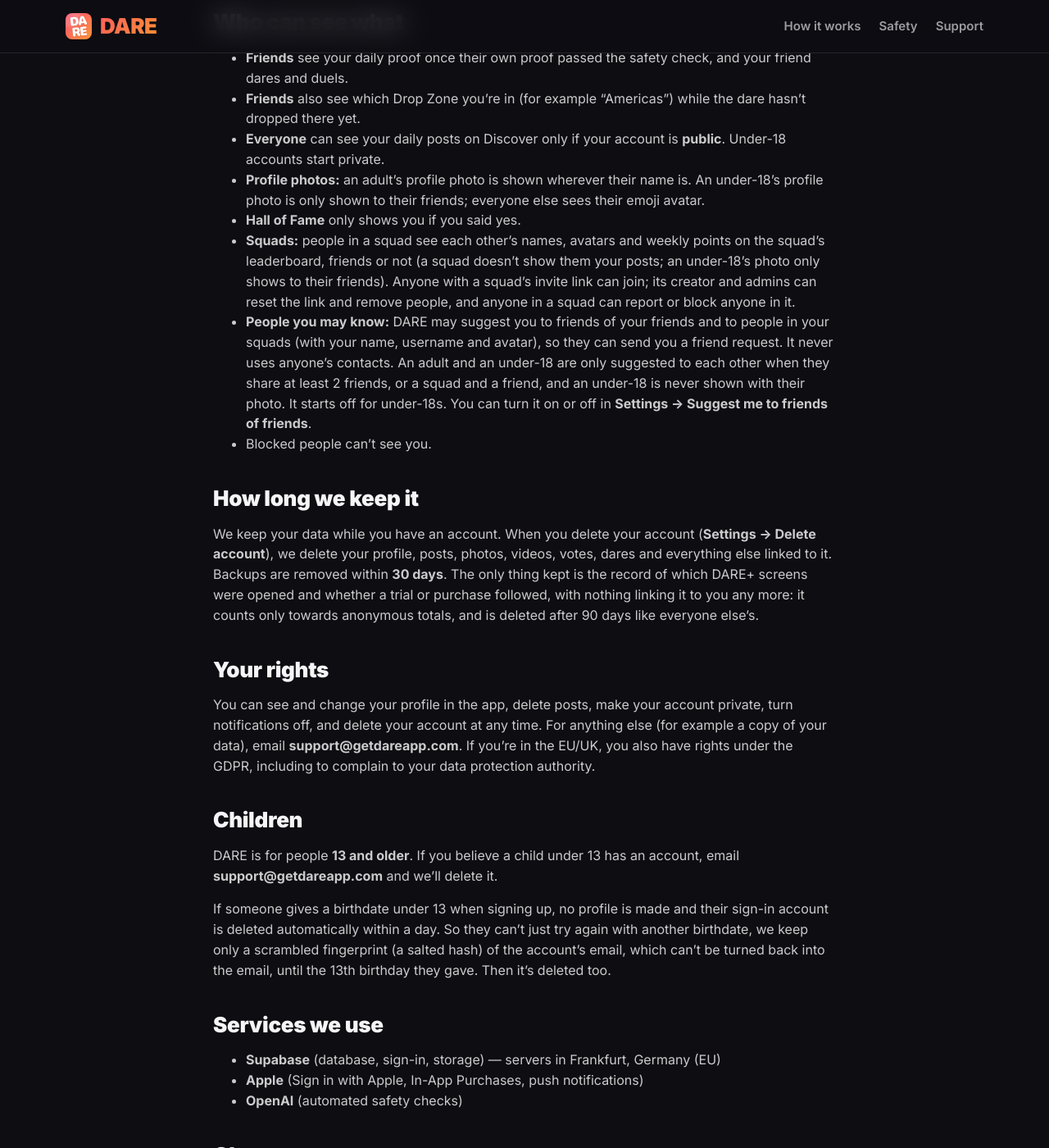
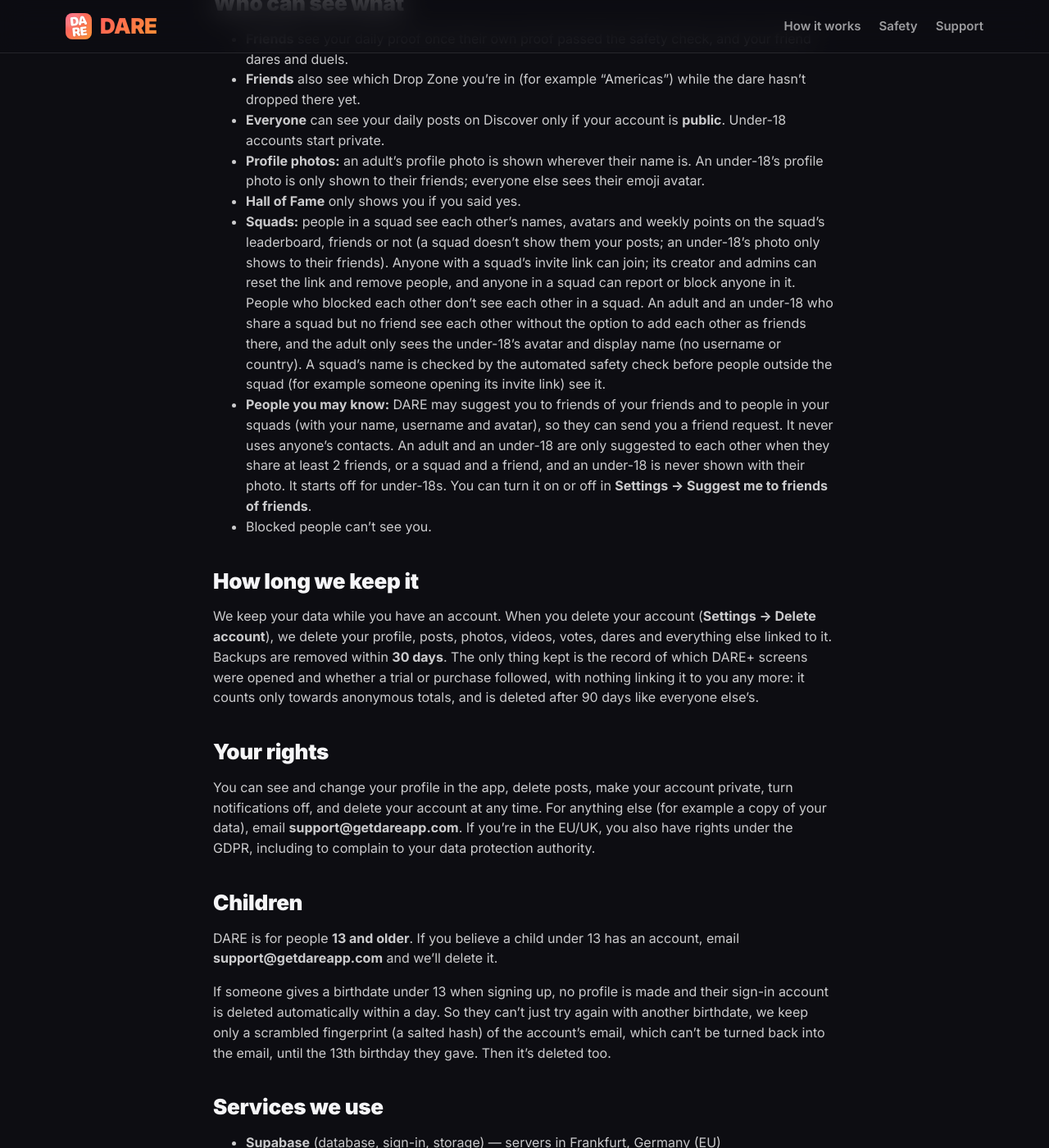
Before and after one commit to Emrehalamannnn/dare-legal, a Jekyll site: the page built from privacy.md, in a window 1280 px wide and 1400 px high, scrolled down 2579 px. Shown: the whole window at 82% size. Built offline with Jekyll 4.4.1, drawn with Linux system fonts in a browser that asks for light colours; some of the changed text lies outside the part shown.

Commit message:
Privacy: Google sign-in and Resend (the sign-in code emails) under the services we use, the email row says Google too, the phone's UTC offset next to its time zone, and in squads: blocked people don't see each other, an adult and an under-18 without a friend in common can't add each other from a squad (the adult sees only avatar and display name), and squad names are checked before outsiders see them [ci skip]
Co-Authored-By: Claude Opus 5.5 <noreply@anthropic.com>

```diff
--- a/privacy.md
+++ b/privacy.md
@@ -33,7 +33,7 @@ Contact: **support@getdareapp.com**.
 | Push notification token | To send the notifications you turned on | Our database |
 | Crash reports from iOS (what the app was doing when it crashed, app and iOS version) | To fix bugs. Not linked to your account | Our database, deleted after 90 days |
 | Your app's language | To send notifications and the daily dare in your language | Our database |
-| Your phone's time zone (for example Europe/Berlin) and whether it shows 24-hour times | To put you in a Drop Zone (when the daily dare drops for you), to keep notifications out of the night, and to write times in notifications the way your phone does. Friends see your Drop Zone (for example "not dropped yet in the Americas"), never your time zone | Our database |
+| Your phone's time zone (for example Europe/Berlin), its difference from UTC (for example +2 hours) and whether it shows 24-hour times | To put you in a Drop Zone (when the daily dare drops for you), to keep notifications out of the night, and to write times in notifications the way your phone does. Friends see your Drop Zone (for example "not dropped yet in the Americas"), never your time zone | Our database |
 | When you last opened the app | To stop daily dare notifications when you haven't opened DARE for a few days (you then get at most 3 come-back messages) and to show "Welcome back" when you return. Never shown to anyone | Our database |
 | Your "Suggest me to friends of friends" setting, and people you hid from People you may know | To suggest you (or not) to friends of your friends and people in your squads, and to not show you people you hid again | Our database |
 | Squad invite codes (the code in a squad's invite link and QR code) | So people who get the link can join the squad. Its creator and admins can make a new one, and the old link stops working | Our database |
@@ -66,7 +66,7 @@ think a decision was wrong, email us and a person will look at it.
 - **Everyone** can see your daily posts on Discover only if your account is **public**. Under-18 accounts start private.
 - **Profile photos:** an adult's profile photo is shown wherever their name is. An under-18's profile photo is only shown to their friends; everyone else sees their emoji avatar.
 - **Hall of Fame** only shows you if you said yes.
-- **Squads:** people in a squad see each other's names, avatars and weekly points on the squad's leaderboard, friends or not (a squad doesn't show them your posts; an under-18's photo only shows to their friends). Anyone with a squad's invite link can join; its creator and admins can reset the link and remove people, and anyone in a squad can report or block anyone in it.
+- **Squads:** people in a squad see each other's names, avatars and weekly points on the squad's leaderboard, friends or not (a squad doesn't show them your posts; an under-18's photo only shows to their friends). Anyone with a squad's invite link can join; its creator and admins can reset the link and remove people, and anyone in a squad can report or block anyone in it. People who blocked each other don't see each other in a squad. An adult and an under-18 who share a squad but no friend see each other without the option to add each other as friends there, and the adult only sees the under-18's avatar and display name (no username or country). A squad's name is checked by the automated safety check before people outside the squad (for example someone opening its invite link) see it.
 - **People you may know:** DARE may suggest you to friends of your friends and to people in your squads (with your name, username and avatar), so they can send you a friend request. It never uses anyone's contacts. An adult and an under-18 are only suggested to each other when they share at least 2 friends, or a squad and a friend, and an under-18 is never shown with their photo. It starts off for under-18s. You can turn it on or off in **Settings → Suggest me to friends of friends**.
 - Blocked people can't see you.
 
@@ -104,6 +104,8 @@ back into the email, until the 13th birthday they gave. Then it's deleted too.
 - **Supabase** (database, sign-in, storage) — servers in Frankfurt, Germany (EU)
 - **Apple** (Sign in with Apple, In-App Purchases, push notifications)
 - **OpenAI** (automated safety checks)
+- **Google** (Google sign-in, if you choose it)
+- **Resend** (sends the sign-in code emails)
 
 ## Changes
 
```
Also changed, not shown: other parts of privacy.md (+1 -1 lines).
